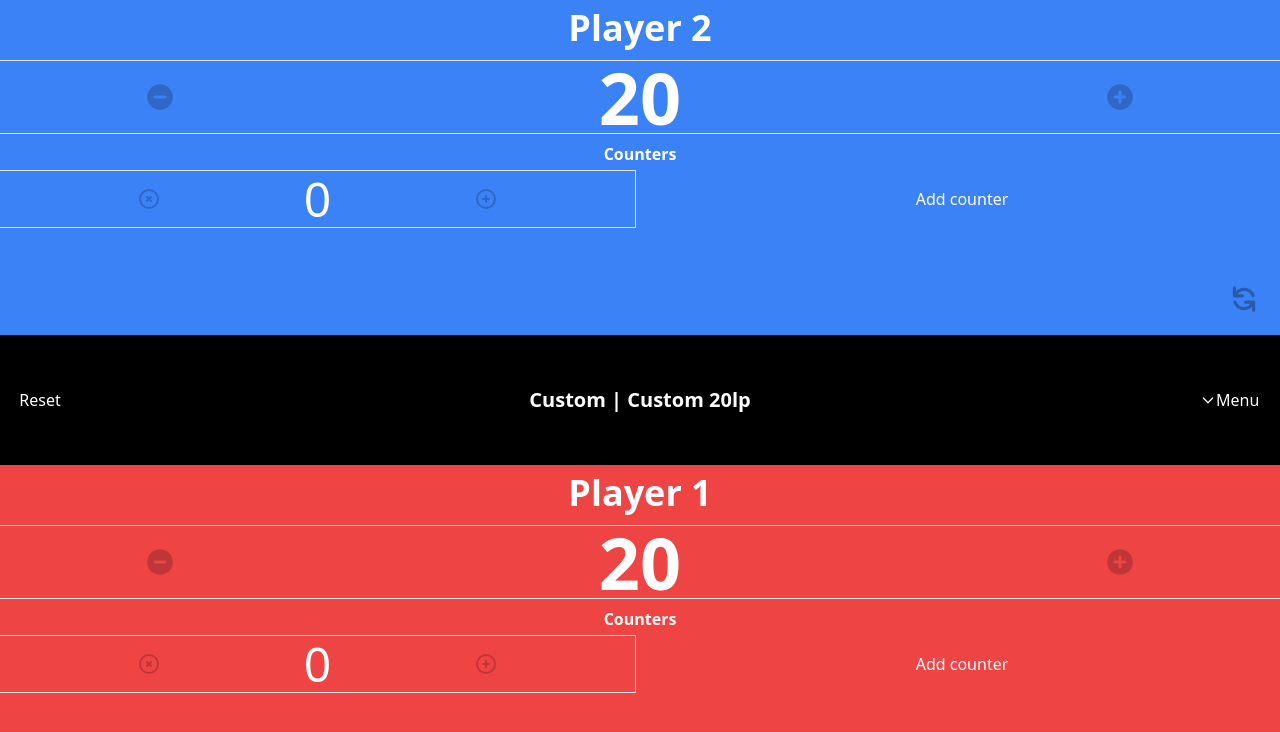
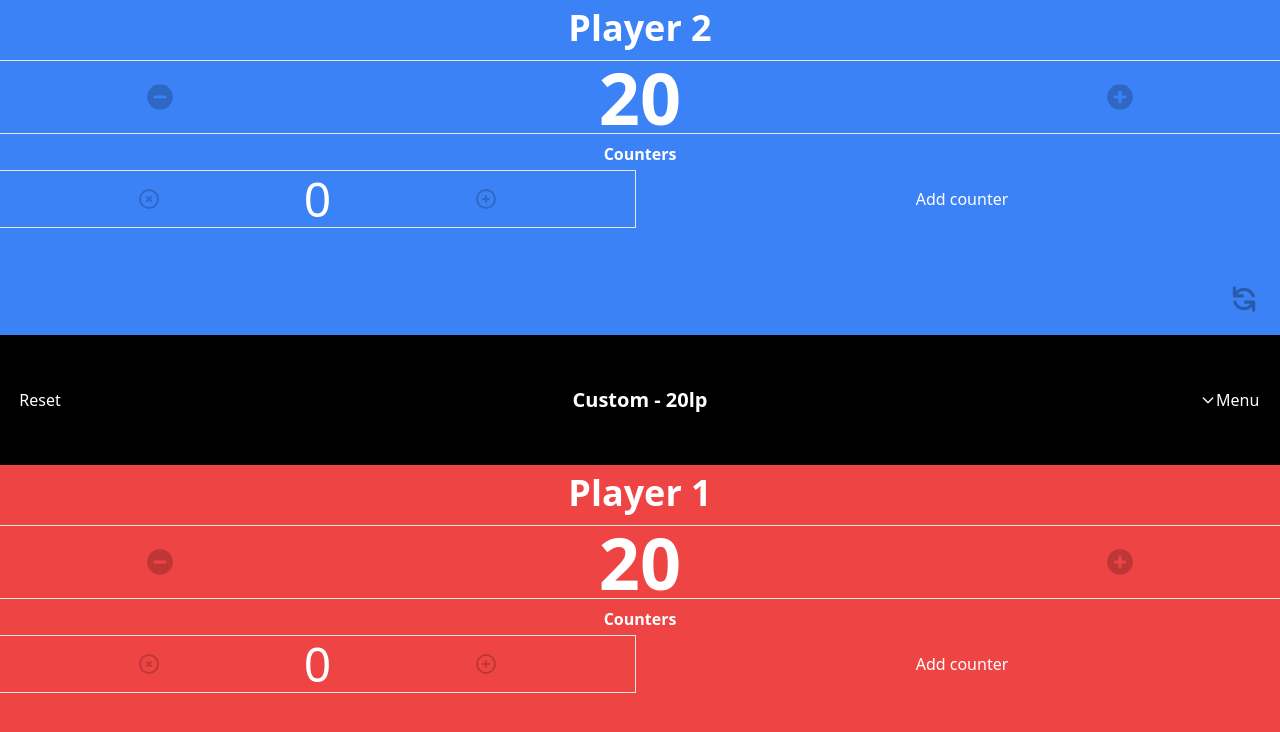
Before and after one commit to didley/lp-track, a React (Create React App) app: page / in a window 1280 px wide. Shown: the top 732 px of the page. Built offline with nearby package versions, Linux system fonts and the light colour scheme.

Commit message:
Fixes game mode select field detecting selected game mode

```diff
--- a/src/app/components/GameModes.tsx
+++ b/src/app/components/GameModes.tsx
@@ -6,7 +6,8 @@ export const GameModes = ({ className = "" }) => {
   const { gameConfigs, trackerOpts } = state;
 
   const handleChange = (e: React.ChangeEvent<HTMLSelectElement>) => {
-    const [gameName, formatName] = e.target.value.split(",,");
+    const gameConfigKey = e.target.value;
+    const [gameName, formatName] = gameConfigKey.split(",,");
     const selectedGame =
       gameConfigs?.find((g) => g.gameName === gameName) ?? gameConfigs[0];
     const selectedFormat =
@@ -14,6 +15,7 @@ export const GameModes = ({ className = "" }) => {
       selectedGame.formats[0];
 
     const trackerOpts = {
+      gameConfigKey,
       gameName: selectedGame.shortName
         ? selectedGame.shortName
         : selectedGame.gameName,
@@ -32,7 +34,7 @@ export const GameModes = ({ className = "" }) => {
 
   return (
     <select
-      value={`${trackerOpts.gameName},,${trackerOpts.formatName}`}
+      value={trackerOpts.gameConfigKey}
       onChange={handleChange}
       className={className}
     >
--- a/src/app/components/TitleBar/index.tsx
+++ b/src/app/components/TitleBar/index.tsx
@@ -7,7 +7,7 @@ export const TitleBar = () => {
   const { trackerOpts, players, titleBar } = state;
   const { gameName, formatName, defaultLp } = trackerOpts;
 
-  let title = `${gameName} | ${formatName} ${defaultLp}lp`;
+  let title = `${gameName} - ${formatName}`;
 
   if (players[0].lp === 0) title = `${players[1].name} wins!`;
   if (players[1].lp === 0) title = `${players[0].name} wins!`;
--- a/src/app/state/reducers.ts
+++ b/src/app/state/reducers.ts
@@ -69,7 +69,8 @@ export const reducers = (state: GlobalState, action: Action) => {
         const defaultLp = draftState.trackerOpts.defaultLp;
         draftState.players.map((player) => {
           player.lp = defaultLp;
-          return (player.counters = [0]);
+          player.counters = [0];
+          return null;
         });
       });
     }
--- a/src/app/state/types.ts
+++ b/src/app/state/types.ts
@@ -26,6 +26,7 @@ export type GameConfig = {
 };
 
 export type TrackerOpts = {
+  gameConfigKey: string;
   gameName: string;
   formatName: string;
   surrenderAvailable: boolean;
--- a/src/mockStore.ts
+++ b/src/mockStore.ts
@@ -59,12 +59,13 @@ export const initStore: GlobalState = {
       gameName: "Custom",
       surrenderAvailable: false,
       lpChangeType: "step",
-      formats: [{ formatName: "Custom", defaultLp: 20 }],
+      formats: [{ formatName: "20lp", defaultLp: 20 }],
     },
   ],
   trackerOpts: {
+    gameConfigKey: "Custom,,20lp",
     gameName: "Custom",
-    formatName: "Custom",
+    formatName: "20lp",
     surrenderAvailable: false,
     lpChangeType: "step",
     defaultLp: 20,
```
